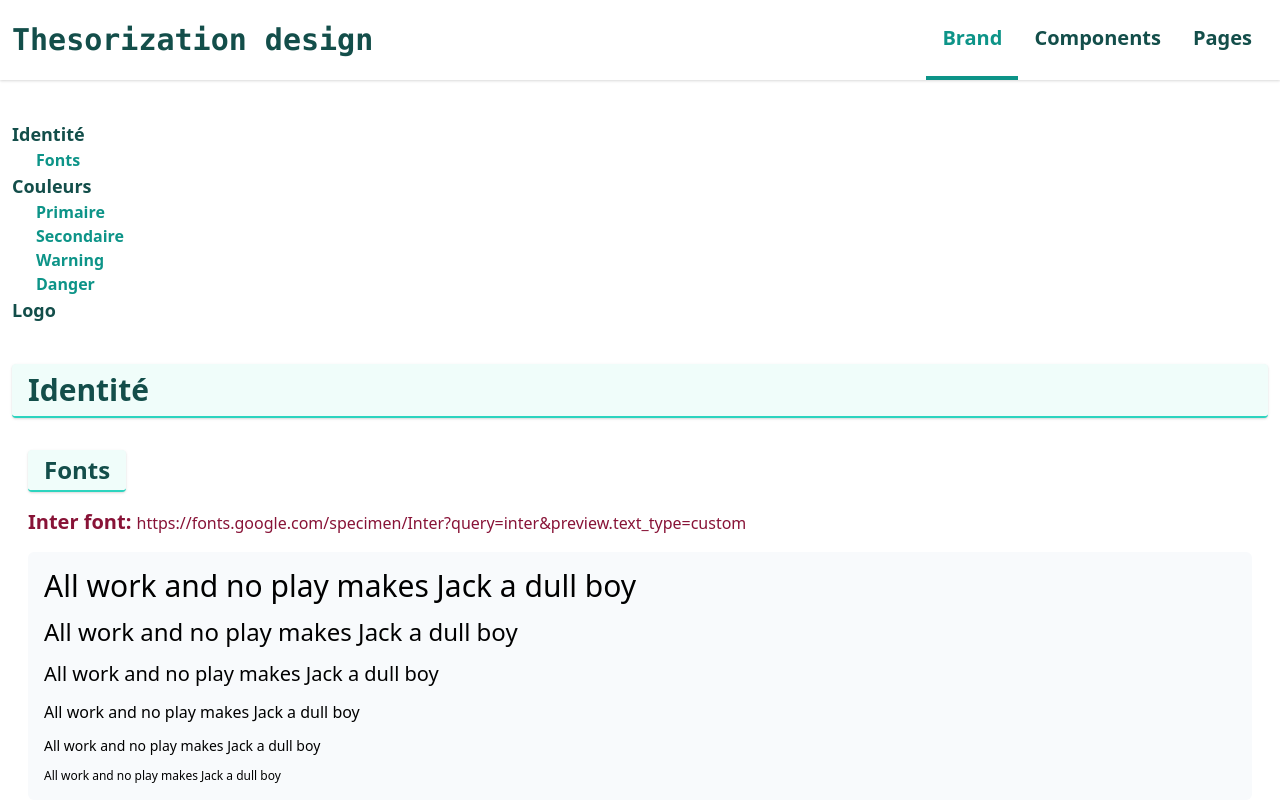
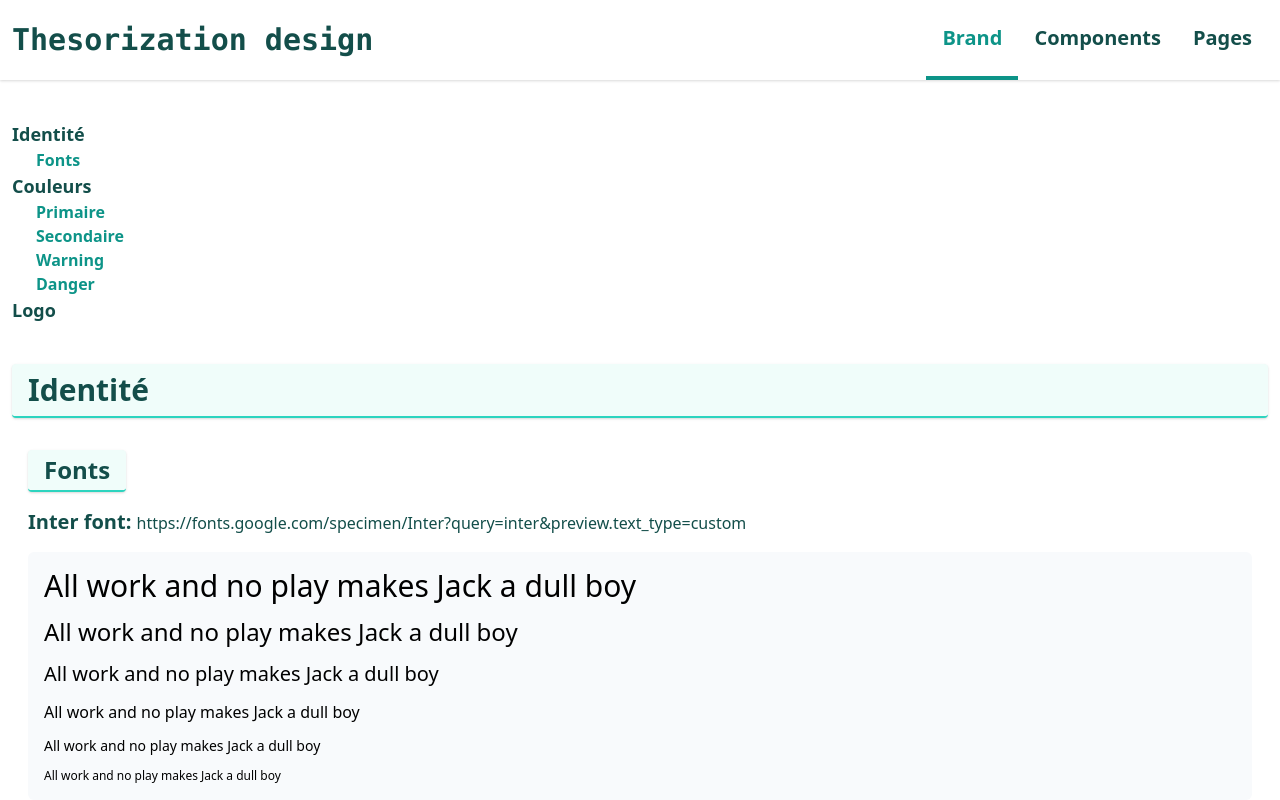
Before and after one commit to opmvpc/thesorization-design, a Vue app: page / in a window 1280 px wide. Shown: the top 800 px of the page. Built offline with nearby package versions, Linux system fonts and the light colour scheme; a web font is replaced by a local one.

Commit message:
oops oublié du rouge

```diff
--- a/src/views/Brand.vue
+++ b/src/views/Brand.vue
@@ -6,7 +6,7 @@
         <section>
           <h2>Fonts</h2>
           <div>
-            <p class="text-rose-900 mb-4">
+            <p class="text-app-900 mb-4">
               <span class="text-xl font-bold">
                 Inter font:
               </span>
```
